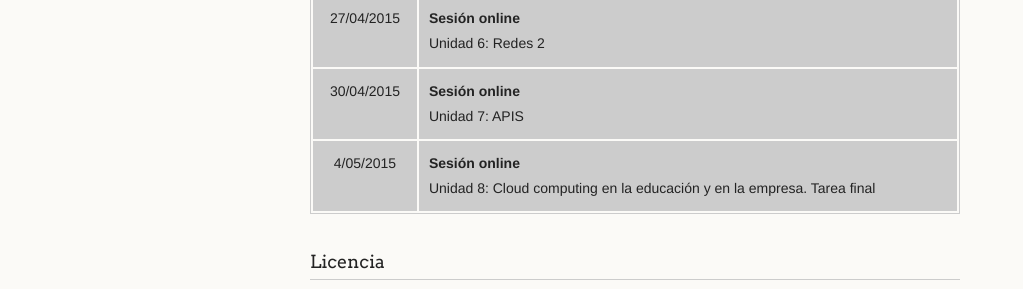
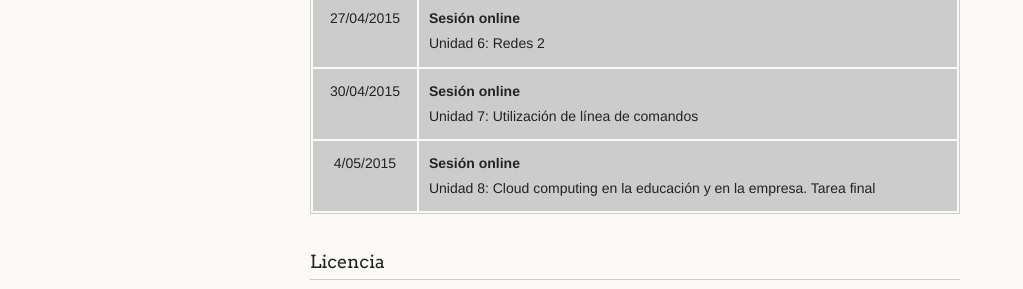
Before and after one commit to iesgn/cloud2, a Jekyll site: the page built from index.md, in a window 1280 px wide. Shown: the part 1446-1735 px from the top of the page, without its empty margins (0-1023 px from the left). Built offline with Jekyll 4.4.1, drawn with Linux system fonts in a browser that asks for light colours.

Commit message:
index.md cambio en el calendario

```diff
--- a/index.md
+++ b/index.md
@@ -51,7 +51,7 @@ tecnologías de cloud computing en el currículo de los ciclos formativos.
 |20/04/2015|**Sesión online**<br/>Unidad 4: Volúmenes|
 |23/04/2015|**Sesión online**<br/>Unidad 5: Redes 1|
 |27/04/2015|**Sesión online**<br/>Unidad 6: Redes 2|
-|30/04/2015|**Sesión online**<br/>Unidad 7: APIS|
+|30/04/2015|**Sesión online**<br/>Unidad 7: Utilización de línea de comandos|
 |4/05/2015|**Sesión online**<br/>Unidad 8: Cloud computing en la educación y en la empresa. Tarea final|
 
 ###Licencia
```
